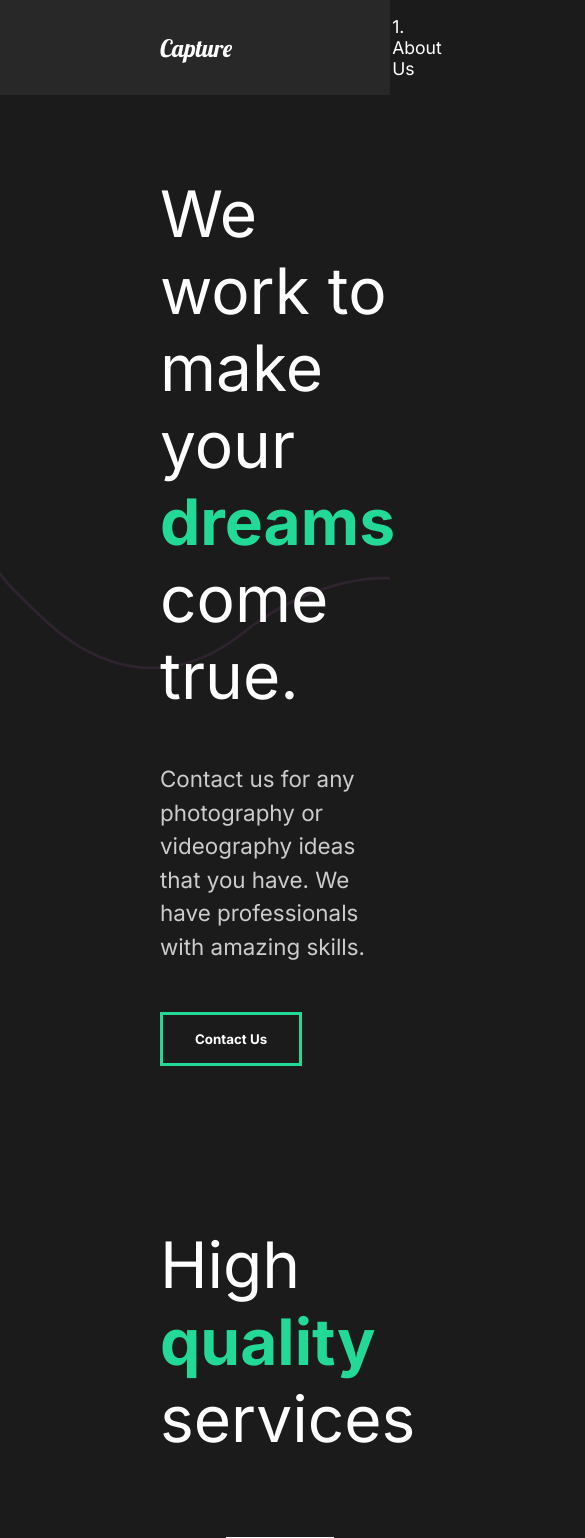
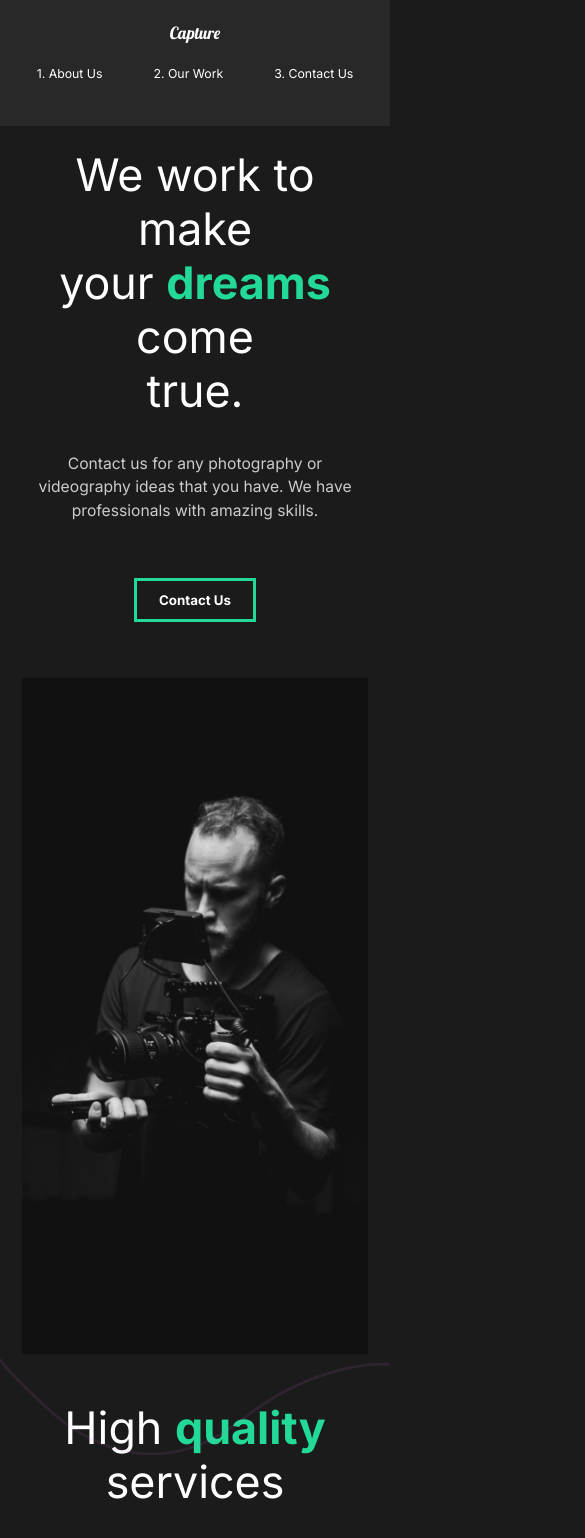
Before and after one commit to KrenarMuzaqi/capture-project, a React (Create React App) app: page / in a window 390 px wide. Shown: the top 1538 px of the page, 585 px wide, since content can reach past the window. Built offline with nearby package versions, Linux system fonts and the light colour scheme.

Commit message:
Page is mobile-friendly

```diff
--- a/src/components/GlobalStyle.js
+++ b/src/components/GlobalStyle.js
@@ -5,6 +5,12 @@ const GlobalStyle = createGlobalStyle`
     margin: 0;
     padding: 0;
     box-sizing: border-box;
+  }
+
+  html{
+    @media (max-width: 1700px){
+      font-size:70%
+    }
   }
 
   body{
--- a/src/components/Nav.js
+++ b/src/components/Nav.js
@@ -47,6 +47,11 @@ const StyledNav = styled.nav`
   ul {
     display: flex;
     list-style: none;
+
+    @media (max-width: 500px) {
+      padding-left: 0 !important;
+      padding-right: 0 !important;
+    }
   }
 
   #logo {
@@ -58,6 +63,21 @@ const StyledNav = styled.nav`
   li {
     padding-left: 10rem;
   }
+
+  @media (max-width: 1300px) {
+    flex-direction: column;
+    padding: 2rem 1rem;
+
+    ul {
+      padding: 2rem;
+      justify-content: space-around;
+      width: 100%;
+
+      li {
+        padding: 0;
+      }
+    }
+  }
 `;
 
 export default Nav;
--- a/src/components/ServicesSection.js
+++ b/src/components/ServicesSection.js
@@ -79,10 +79,15 @@ const Services = styled(About)`
 const Cards = styled.div`
   display: flex;
   flex-wrap: wrap;
+
+  @media (max-width: 1300px) {
+    justify-content: center;
+  }
 `;
 
 const Card = styled.div`
   flex-basis: 20rem;
+
   .icon {
     display: flex;
     align-items: center;
--- a/src/components/useScroll.js
+++ b/src/components/useScroll.js
@@ -7,7 +7,7 @@ export const useScroll = () => {
   const controls = useAnimation();
 
   //threshold: 0.5 - is when half of section is showed
-  const [element, view] = useInView({ threshold: 0.5 });
+  const [element, view] = useInView({ threshold: 0.3 });
 
   if (view) {
     controls.start("show");
--- a/src/pages/ContactUs.js
+++ b/src/pages/ContactUs.js
@@ -47,6 +47,10 @@ const ContactStyle = styled(motion.div)`
   color: #353535;
   min-height: 90vh;
   background-color: #fff;
+
+  @media (max-width: 1300px) {
+    padding: 2rem;
+  }
 `;
 
 const Title = styled.div`
@@ -72,6 +76,12 @@ const Social = styled(motion.div)`
   h2 {
     margin: 2rem;
   }
+
+  @media (max-width: 1300px) {
+    h2 {
+      font-size: 2rem;
+    }
+  }
 `;
 
 export default ContactUs;
--- a/src/pages/OurWork.js
+++ b/src/pages/OurWork.js
@@ -62,7 +62,7 @@ const OurWrok = () => {
         initial="hidden"
       >
         <h2>Good Times</h2>
-        <div className="line"></div>
+        <motion.div className="line" variants={lineAnim}></motion.div>
         <Link to="/work/good-times">
           <Hide>
             <img src={goodtimes} alt="goodtimes" />
@@ -80,6 +80,10 @@ const Work = styled(motion.div)`
   background-color: #fff;
   h2 {
     padding: 1rem 0rem;
+  }
+
+  @media (max-width: 1300px) {
+    padding: 2rem;
   }
 `;
 
--- a/src/styles.js
+++ b/src/styles.js
@@ -11,6 +11,12 @@ export const About = styled(motion.div)`
   justify-content: space-between;
   padding: 5rem 10rem;
   color: white;
+
+  @media (max-width: 1300px) {
+    display: block;
+    padding: 2rem;
+    text-align: center;
+  }
 `;
 
 export const Description = styled.div`
@@ -20,6 +26,14 @@ export const Description = styled.div`
 
   h2 {
     font-weight: lighter;
+  }
+
+  @media (max-width: 1300px) {
+    padding: 0;
+
+    button {
+      margin: 2rem 0 5rem 0;
+    }
   }
 `;
 
@@ -33,6 +47,13 @@ export const Image = styled.div`
     width: 100%;
     height: 80vh;
     object-fit: cover;
+
+    @media (max-width: 1300px) {
+      width: 80%;
+    }
+    @media (max-width: 500px) {
+      width: 100%;
+    }
   }
 `;
 
```
